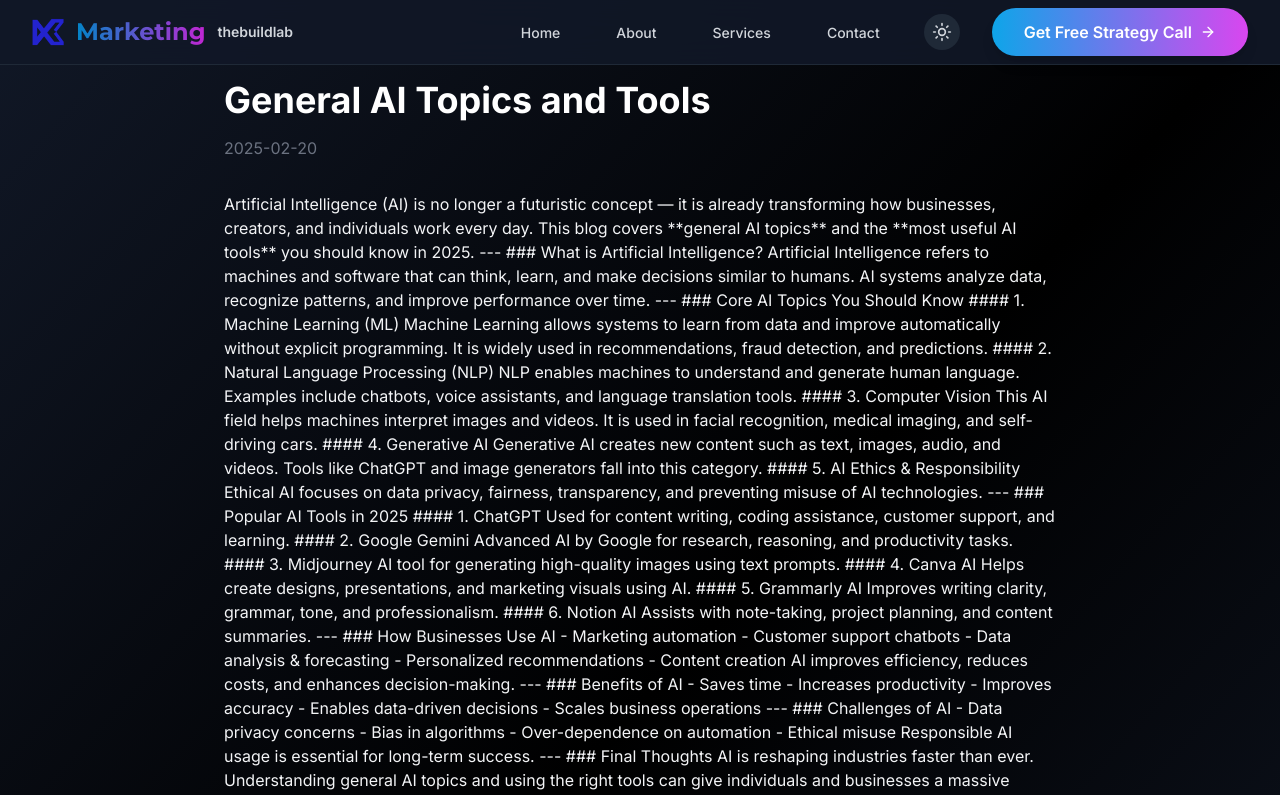
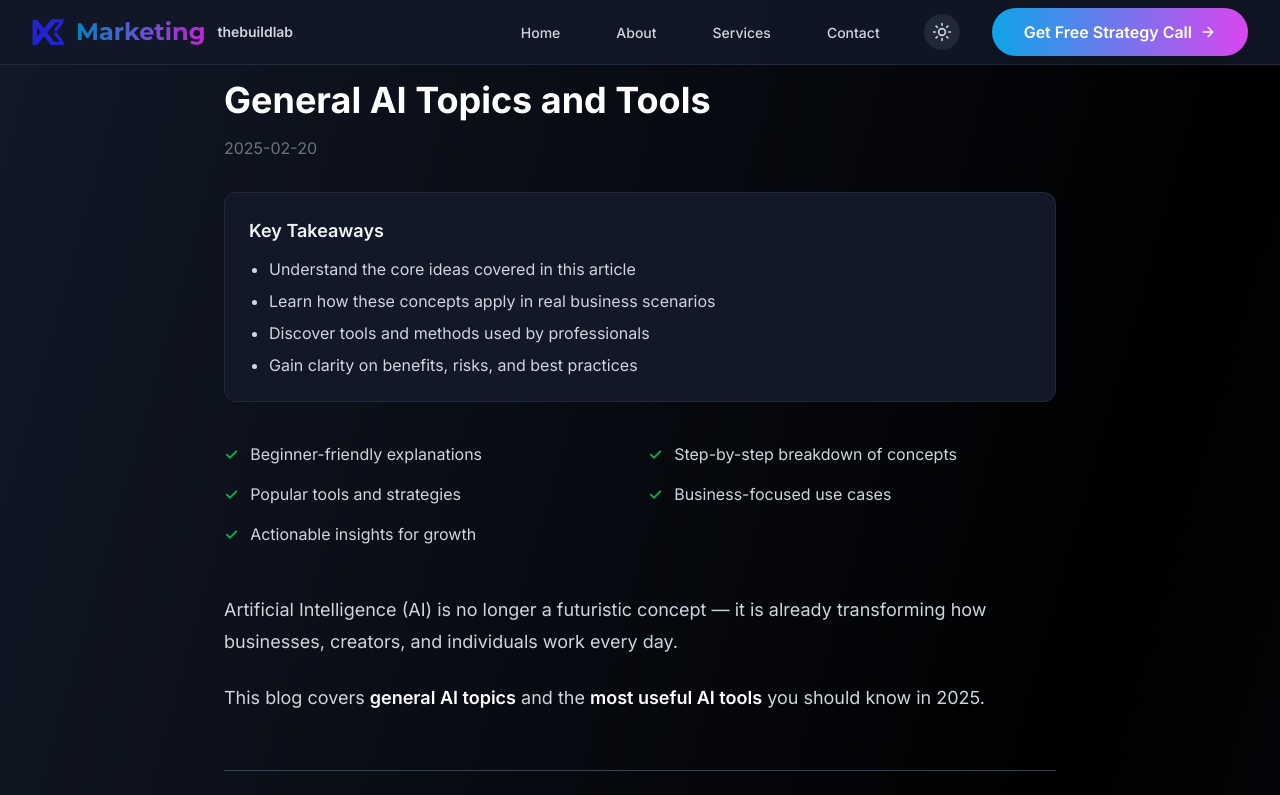
Before and after one commit to iamsubhashsingh/subhashmarketing, a React (Vite) app: page /blogs/general-ai-topics-and-tools in a window 1280 px wide. Shown: the top 795 px of the page. Built offline with nearby package versions, Linux system fonts and the light colour scheme.

Commit message:
SEO updated

```diff
--- a/package.json
+++ b/package.json
@@ -11,13 +11,16 @@
   },
   "dependencies": {
     "@emailjs/browser": "^4.4.1",
+    "@tailwindcss/typography": "^0.5.19",
     "framer-motion": "10.16.4",
     "lucide-react": "0.309.0",
     "react": "18.2.0",
     "react-dom": "18.2.0",
     "react-helmet-async": "^2.0.5",
     "react-hook-form": "7.48.2",
-    "react-router-dom": "^6.20.0"
+    "react-markdown": "^10.1.0",
+    "react-router-dom": "^6.20.0",
+    "remark-gfm": "^4.0.1"
   },
   "devDependencies": {
     "@types/react": "18.2.15",
--- a/src/pages/BlogPost.jsx
+++ b/src/pages/BlogPost.jsx
@@ -1,5 +1,7 @@
 import { useParams } from "react-router-dom"
 import { Helmet } from "react-helmet-async"
+import ReactMarkdown from "react-markdown"
+import remarkGfm from "remark-gfm"
 import { blogs } from "../constants/blogsData"
 
 const BlogPost = () => {
@@ -19,23 +21,30 @@
 
   return (
     <>
-      {/* ✅ SEO Meta Tags (Dynamic per blog) */}
+      {/* ✅ SEO Meta Tags (UNCHANGED) */}
       <Helmet>
         <title>{blog.title} | Marketing.thebuildlab</title>
         <meta
           name="description"
-          content={blog.description || blog.excerpt || "Read the latest marketing insights from Marketing.thebuildlab."}
+          content={
+            blog.description ||
+            blog.excerpt ||
+            "Read the latest marketing insights from Marketing.thebuildlab."
+          }
         />
         <meta
           name="keywords"
-          content={blog.keywords || "digital marketing, SEO, AI tools, growth marketing"}
+          content={
+            blog.keywords ||
+            "digital marketing, SEO, AI tools, growth marketing"
+          }
         />
         <link
           rel="canonical"
-          href={`https://marketing.thebuildlab.in/blog/${blog.slug}`}
+          href={`https://marketing.thebuildlab.in/blogs/${blog.slug}`}
         />
 
-        {/* Open Graph (WhatsApp / LinkedIn) */}
+        {/* Open Graph */}
         <meta property="og:title" content={blog.title} />
         <meta
           property="og:description"
@@ -43,7 +52,7 @@
         />
         <meta
           property="og:url"
-          content={`https://marketing.thebuildlab.in/blog/${blog.slug}`}
+          content={`https://marketing.thebuildlab.in/blogs/${blog.slug}`}
         />
         <meta property="og:type" content="article" />
 
@@ -52,6 +61,23 @@
         {blog.author && (
           <meta property="article:author" content={blog.author} />
         )}
+
+        {/* ✅ FEATURE LIST SNIPPET (HUBSPOT-LEVEL SEO) */}
+        <script type="application/ld+json">
+          {JSON.stringify({
+            "@context": "https://schema.org",
+            "@type": "ItemList",
+            "name": blog.title + " – Key Takeaways",
+            "itemListOrder": "http://schema.org/ItemListOrderAscending",
+            "itemListElement": [
+              { "@type": "ListItem", "position": 1, "name": "Clear explanation of core concepts" },
+              { "@type": "ListItem", "position": 2, "name": "Practical tools and examples" },
+              { "@type": "ListItem", "position": 3, "name": "Real-world business use cases" },
+              { "@type": "ListItem", "position": 4, "name": "Benefits and limitations explained" },
+              { "@type": "ListItem", "position": 5, "name": "Actionable insights for growth" }
+            ]
+          })}
+        </script>
       </Helmet>
 
       {/* ✅ Blog Content */}
@@ -65,10 +91,43 @@
           {blog.author && ` • ${blog.author}`}
         </p>
 
-        <article
-          className="prose dark:prose-invert max-w-none"
-          dangerouslySetInnerHTML={{ __html: blog.content }}
-        />
+        {/* 🔷 HUBSPOT STYLE: KEY TAKEAWAYS */}
+        <div className="mb-10 rounded-xl border border-gray-200 dark:border-gray-800 bg-gray-50 dark:bg-gray-900 p-6">
+          <h2 className="text-lg font-semibold mb-3">
+            Key Takeaways
+          </h2>
+          <ul className="list-disc pl-5 space-y-2 text-gray-700 dark:text-gray-300">
+            <li>Understand the core ideas covered in this article</li>
+            <li>Learn how these concepts apply in real business scenarios</li>
+            <li>Discover tools and methods used by professionals</li>
+            <li>Gain clarity on benefits, risks, and best practices</li>
+          </ul>
+        </div>
+
+        {/* 🔷 HUBSPOT STYLE: WHAT THIS ARTICLE COVERS */}
+        <ul className="grid grid-cols-1 sm:grid-cols-2 gap-4 mb-12">
+          {[
+            "Beginner-friendly explanations",
+            "Step-by-step breakdown of concepts",
+            "Popular tools and strategies",
+            "Business-focused use cases",
+            "Actionable insights for growth"
+          ].map((item, index) => (
+            <li key={index} className="flex items-start gap-3">
+              <span className="text-green-600 font-bold">✓</span>
+              <span className="text-gray-700 dark:text-gray-300">
+                {item}
+              </span>
+            </li>
+          ))}
+        </ul>
+
+        {/* ✅ MARKDOWN CONTENT (UNCHANGED) */}
+        <article className="prose prose-lg dark:prose-invert max-w-none">
+          <ReactMarkdown remarkPlugins={[remarkGfm]}>
+            {blog.content}
+          </ReactMarkdown>
+        </article>
       </section>
     </>
   )
--- a/tailwind.config.js
+++ b/tailwind.config.js
@@ -79,5 +79,9 @@
       },
     },
   },
-  plugins: [],
+
+  // ✅ ONLY ADDITION (NO DATA LOSS)
+  plugins: [
+    require('@tailwindcss/typography'),
+  ],
 }
```
Also changed, not shown: 1 other file (tests, documents, lock files or other folders).
